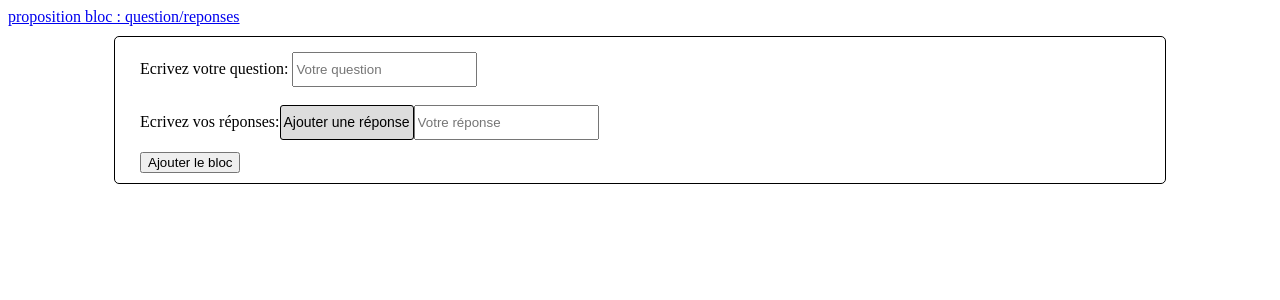
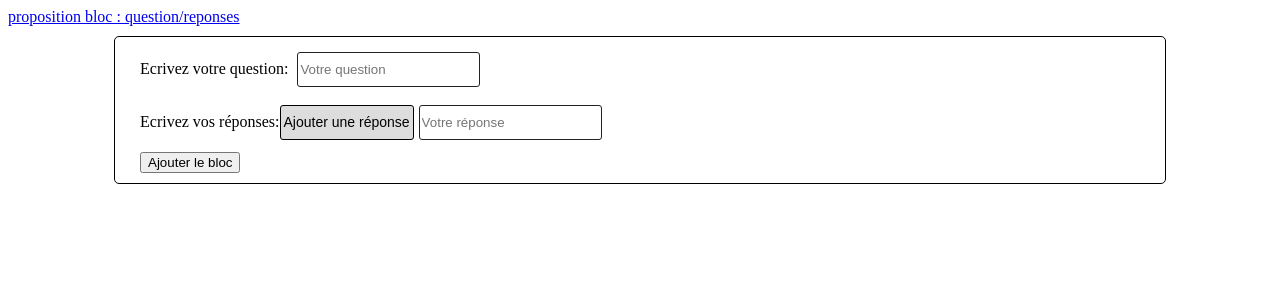
Before and after one commit to frederic-opdebeck/cube, a PHP site: page / in a window 1280 px wide. Shown: the top 300 px of the page. Run offline with PHP 8.4, Linux system fonts and the light colour scheme.

Commit message:
Update style.css

```diff
--- a/css/style.css
+++ b/css/style.css
@@ -44,6 +44,8 @@
 }
 #formQuestion input[type=text]{
     height: 35px;
+    border:1px solid #222;
+    border-radius: 3px;
+    margin:0px 5px;
+    padding:2px;
 }
-#formQuestion input[type=text]{
-}
```
